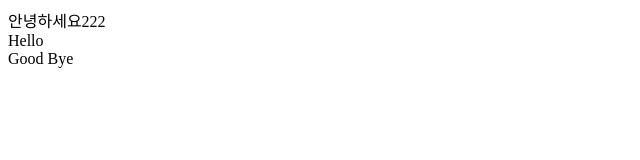
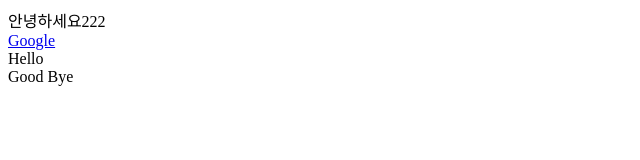
Before and after one commit to rlagnswo0505/2022_JavaScript, a plain HTML site: page ch03/dom2.html in a window 1280 px wide. Shown: the whole page, without its empty margins (0-640 px from the left). Drawn offline with Linux system fonts and the light colour scheme.

Commit message:
update dom2

```diff
--- a/ch03/dom2.html
+++ b/ch03/dom2.html
@@ -19,6 +19,15 @@
         var divClassElem = document.querySelectorAll('.div_class');
         divClassElem[0].innerHTML = 'Hello';
         divClassElem[1].innerHTML = 'Good Bye';
+
+        var divElem = document.createElement('div');
+        // innerHTML은 태그가 동작을 하고 innerText는 태그를 문자열로 인식
+        divElem.innerHTML = '<a href="https://www.google.com">Google</a>';
+
+        // append는 추가한다 (뒤에 붙음) 앞에 붙는 것은 prepend
+        divIdElem.append(divElem);
+
+
     </script>
 </body>
 
```
